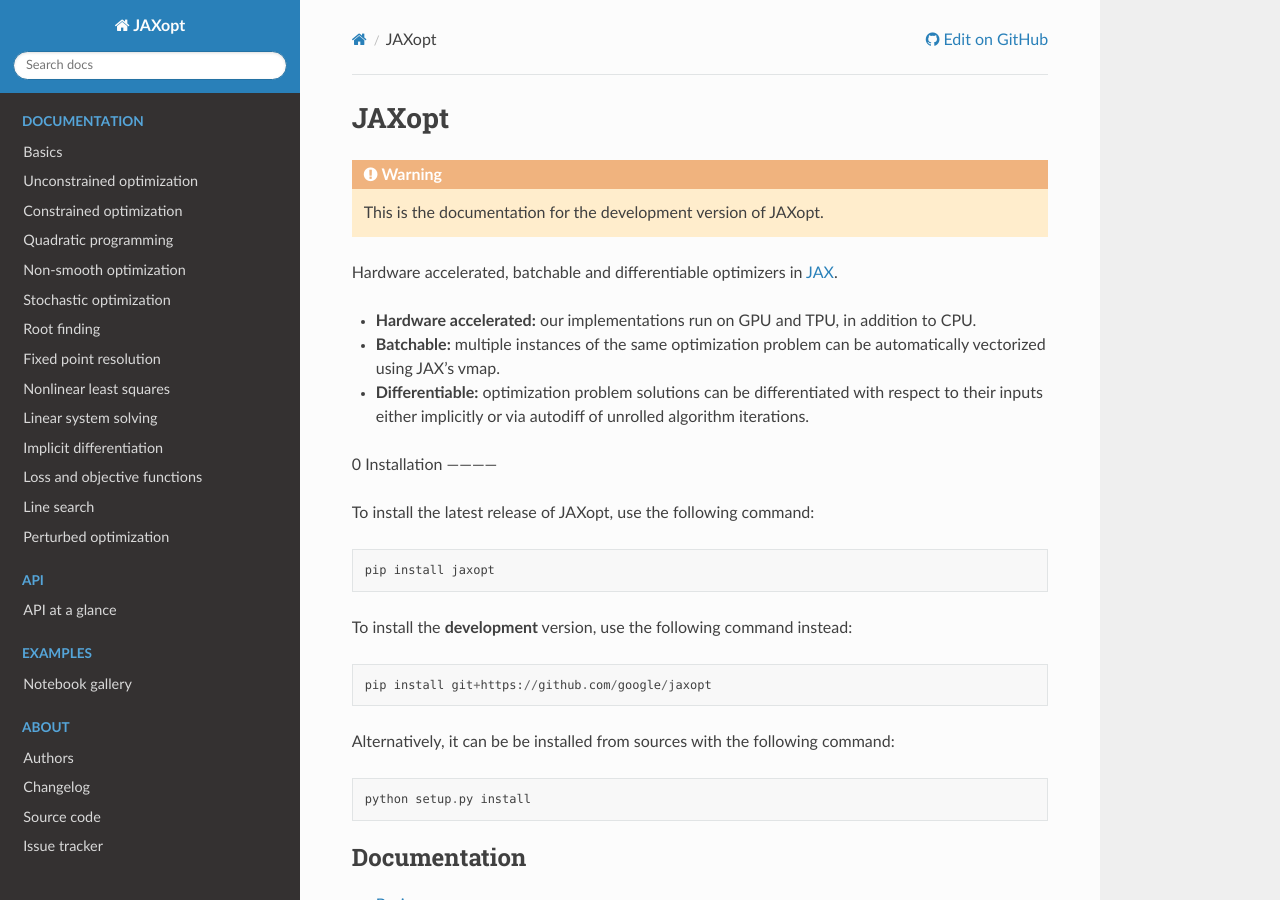
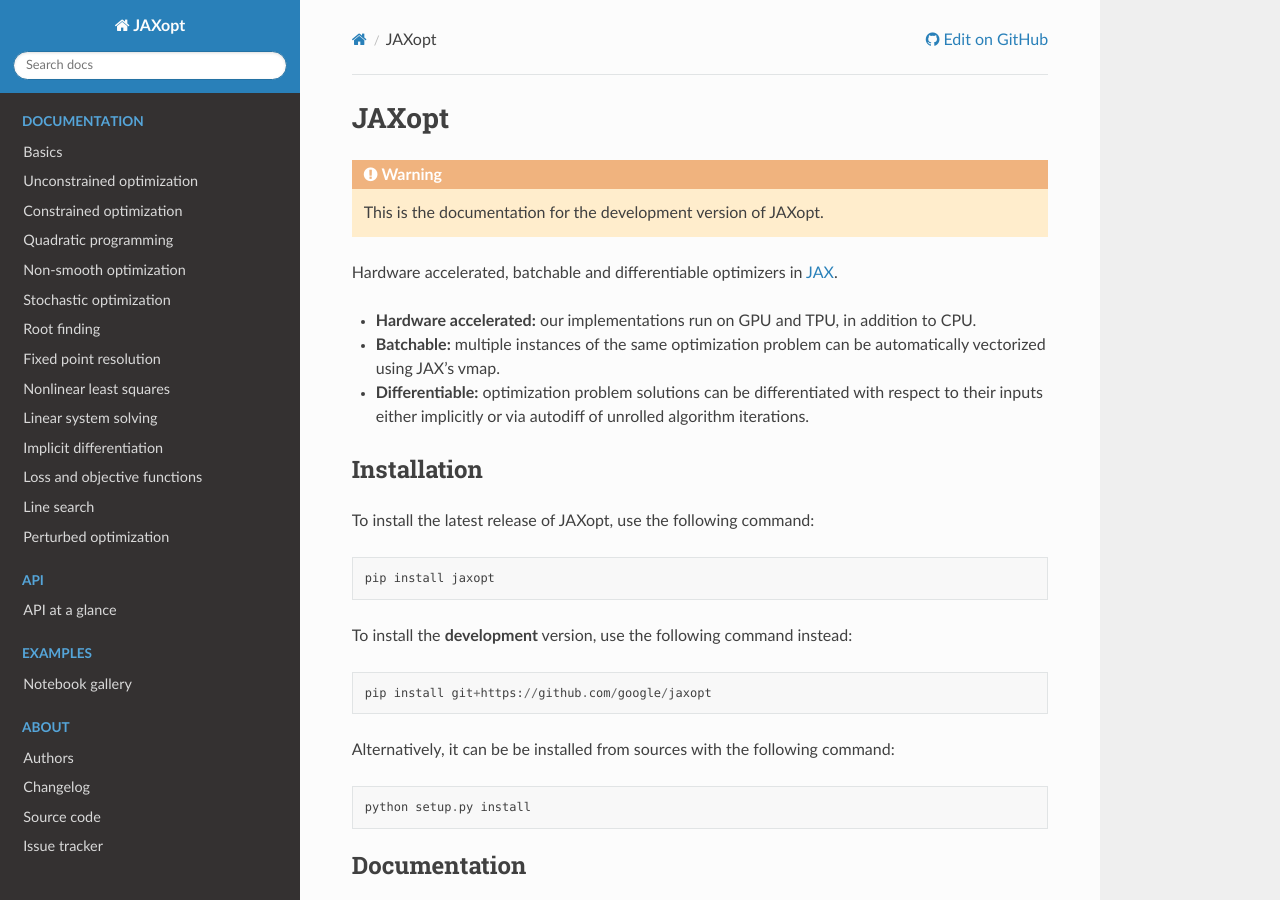
Before and after one commit to google/jaxopt, a Sphinx documentation site: the page built from docs/index.rst, in a window 1280 px wide and 900 px high. Built offline with Sphinx 7.4.7 and the Read the Docs theme 2.0.0, drawn with Linux system fonts in a browser that asks for light colours; pages that are not in the unit, such as notebooks, are missing from menus.

Commit message:
FIX: typos in the doc + upload missing image

```diff
--- a/docs/index.rst
+++ b/docs/index.rst
@@ -16,7 +16,7 @@
 - **Differentiable:** optimization problem solutions can be differentiated with
   respect to their inputs either implicitly or via autodiff of unrolled
   algorithm iterations.
-0
+
 Installation
 ------------
 
```
Also changed, not shown: docs/notebooks/deep_learning/thumbnails/resnet_haiku.png (added).
